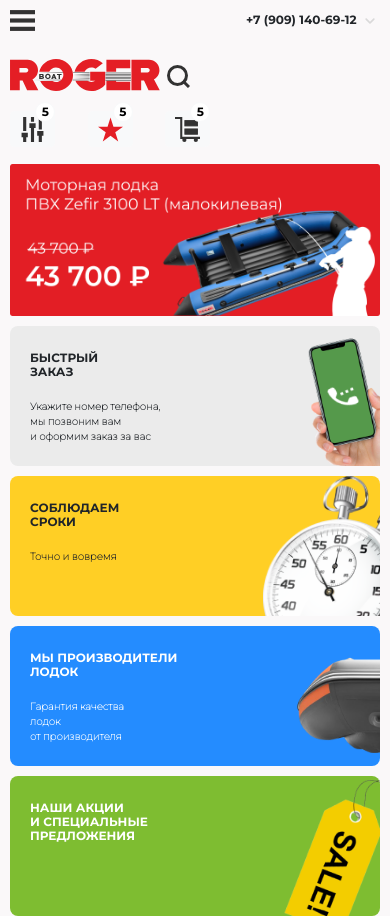
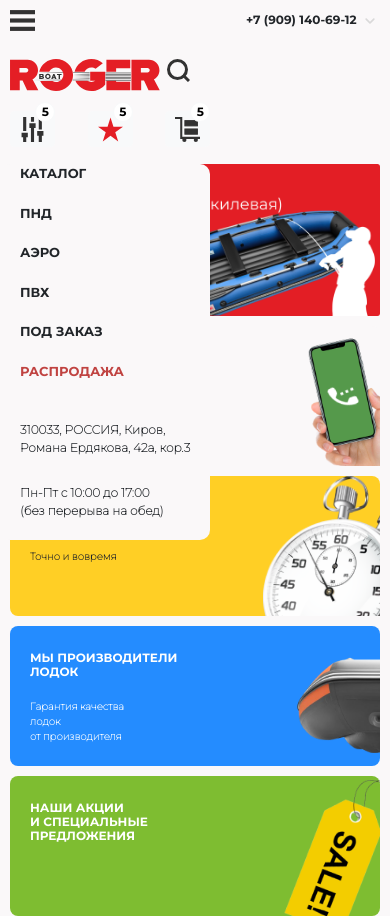
Before and after one commit to ArnurArykbaev/roger-boat, a plain HTML site: page index.html in a window 390 px wide. Both pictures are taken after a click on the button 100 px from the left and 75 px from the top of the page. Drawn offline with Linux system fonts and the light colour scheme.

Commit message:
fix collapse

```diff
--- a/index.html
+++ b/index.html
@@ -97,7 +97,7 @@
     <nav class="header-navbar__second navbar">
         <div class="container-fluid">
 
-            <div class="header-secondbar__left d-flex align-items-center">
+            <div class="header-secondbar__left d-flex align-items-centerbtn btn-primary" data-bs-toggle="collapse" href="#multiCollapseExample1" role="button" aria-expanded="false" aria-controls="multiCollapseExample1">
                 <div class="header-secondbar__left__location">
                     <div class="header-secondbar__left__location-info d-flex align-items-center" href="#">
                       <img class="toast-secondbar-img" src="./assets/img/toast.svg" alt="location" width="25" height="25">
@@ -150,7 +150,7 @@
     <div class="main">
         <div class="container-fluid d-flex">
 
-            <div class="main__left-navbar">
+            <div class="main__left-navbar collapse multi-collapse" id="multiCollapseExample1">
 
               <div class="main__left-navbar__sales">
 
@@ -184,7 +184,7 @@
                             <div class="main__central__main-block__advert__offer__price-new">43 700 ₽</div>
 
                             <div class="main__central__main-block__advert__offer__make-offer">
-                                <button type="button" class="btn btn-outline-primary">ОФОРМИТЬ ЗАКАЗ</button>
+                                <button type="button" class="btn btn-outline-danger">ОФОРМИТЬ ЗАКАЗ</button>
                                 <div>
                                     <img class="left-arrow" src="./assets/img/last.svg" alt="">
                                     <img class="right-arrow" src="./assets/img/next.svg" alt="">
--- a/less/main.less
+++ b/less/main.less
@@ -174,7 +174,12 @@
 
 .main {
     &__left-navbar {
+        position: absolute;
+        background-color: #FAF8F9;
         margin-top: 25px;
+        left: 0;
+        padding: 0 70px 70px 70px;
+        z-index: 100;
         &__sales-sections {
             cursor: pointer;
             font-size: 13px;
@@ -338,7 +343,7 @@
     color: #c04341;
 }
 .orders {
-    background-color: #EBEBEB;
+    background-color: #FAF8F9;
 }
 .terms {
     background-color: #FFCF25;
@@ -611,6 +616,10 @@
         display: none !important;
     }
     .main {
+        &__left-navbar {
+            margin-top: 0;
+            padding: 0px 20px 20px 20px;
+        }
         &__central {
             &__main-block {
                 &__advert {
@@ -677,7 +686,4 @@
     .main__central {
         margin-left: 0;
     }
-    .main__left-navbar {
-        display: none !important;
-    }
 }
```
Also changed, not shown: css/main.css.
